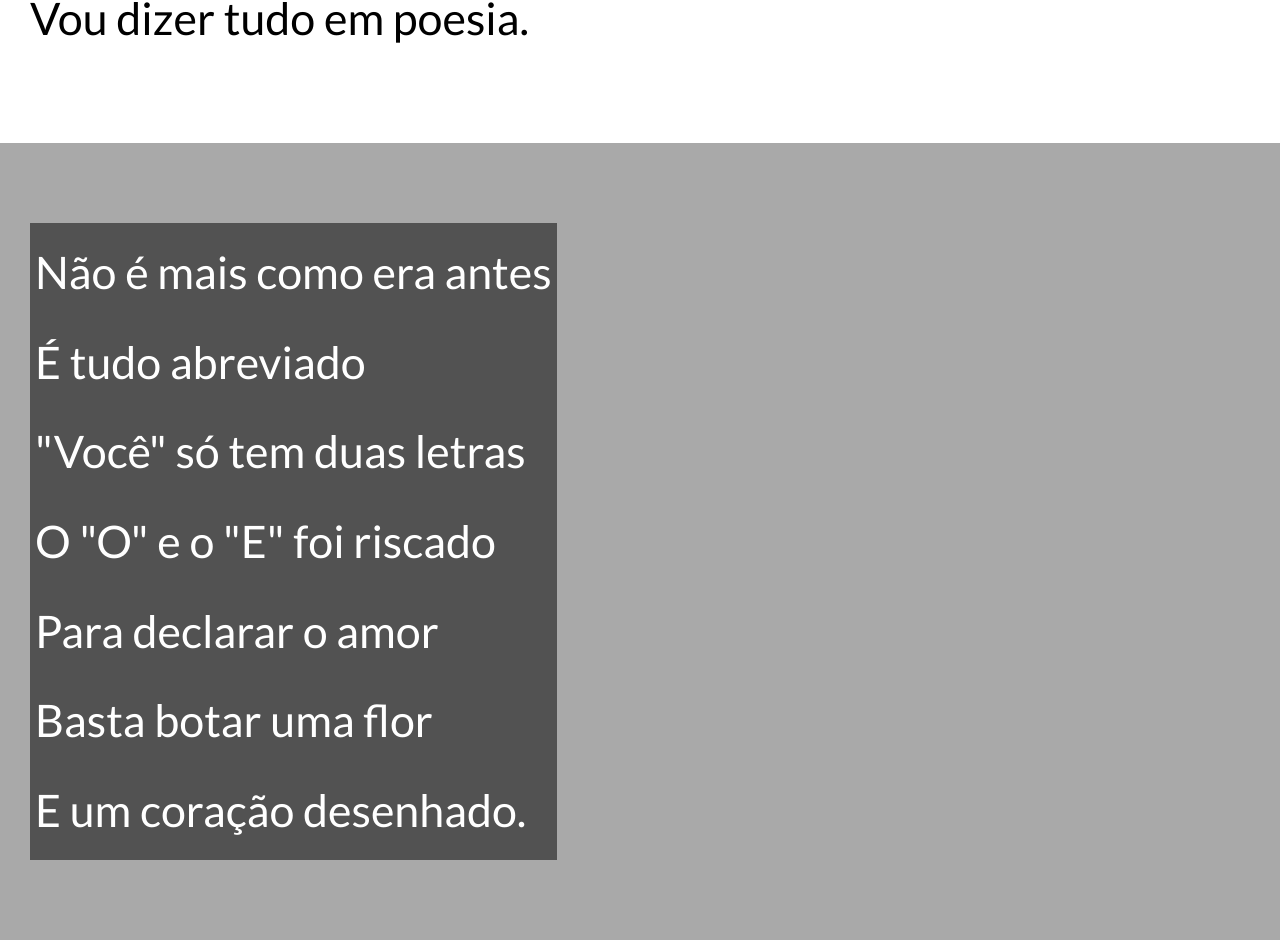
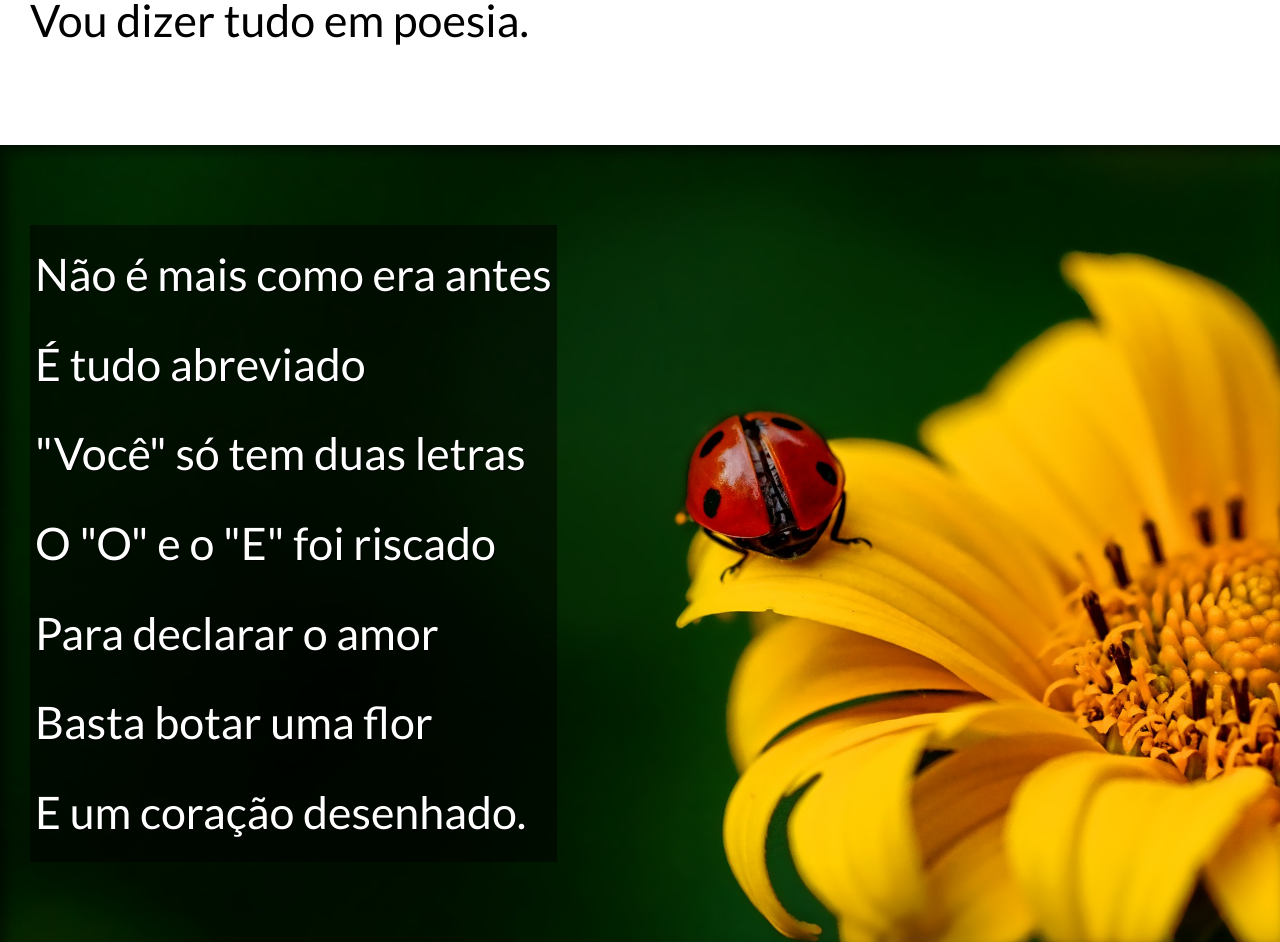
Before and after one commit to Jeipas/html-css, a plain HTML site: page desafios/d01/index.html in a window 1280 px wide. Shown: the part 952-1894 px from the top of the page. Drawn offline with Linux system fonts and the light colour scheme.

Commit message:
Finalização do css
Toques finais feitos, incluindo o efeito parallax.

```diff
--- a/desafios/d01/estilo/style.css
+++ b/desafios/d01/estilo/style.css
@@ -36,6 +36,7 @@ header > h1 {
 
 header > p {
     padding-bottom: 50px;
+    font-family: var(--font1);
 }
 
 header a, footer a {
@@ -65,14 +66,26 @@ section.normal {
 section.imagem {
     background-image: url('');
     color: white;
+    background-size: cover;
+    box-shadow: inset 6px 6px 13px 0px rgba(0, 0, 0, 0.548);
+    background-attachment: fixed;
 }
 
 section.imagem > p{
+    text-shadow: 1px 1px 0px black;
     display: inline-block;
     padding: 5px;
     background-color: rgba(0, 0, 0, 0.514);
+
+}
+section#img01{
+    background-position: right center;
+    background-image: url('../imagens/background001.jpg');
 }
 
+section#img02 {
+    background-image: url('../imagens/background002.jpg');
+}
 footer {
     background-color: black;
     text-align: center;
--- a/desafios/d01/index.html
+++ b/desafios/d01/index.html
@@ -28,7 +28,7 @@
     </p>
 </section>
 
-<section class="imagem">
+<section class="imagem" id="img01">
     <p>
         Não é mais como era antes <br>
         É tudo abreviado <br>
@@ -62,7 +62,7 @@
     </p>
 </section>
 
-<section class="imagem">
+<section class="imagem" id="img02">
     <p>
         Tenho saudade das cartas <br>
         Escritas com a própria mão <br>
```
